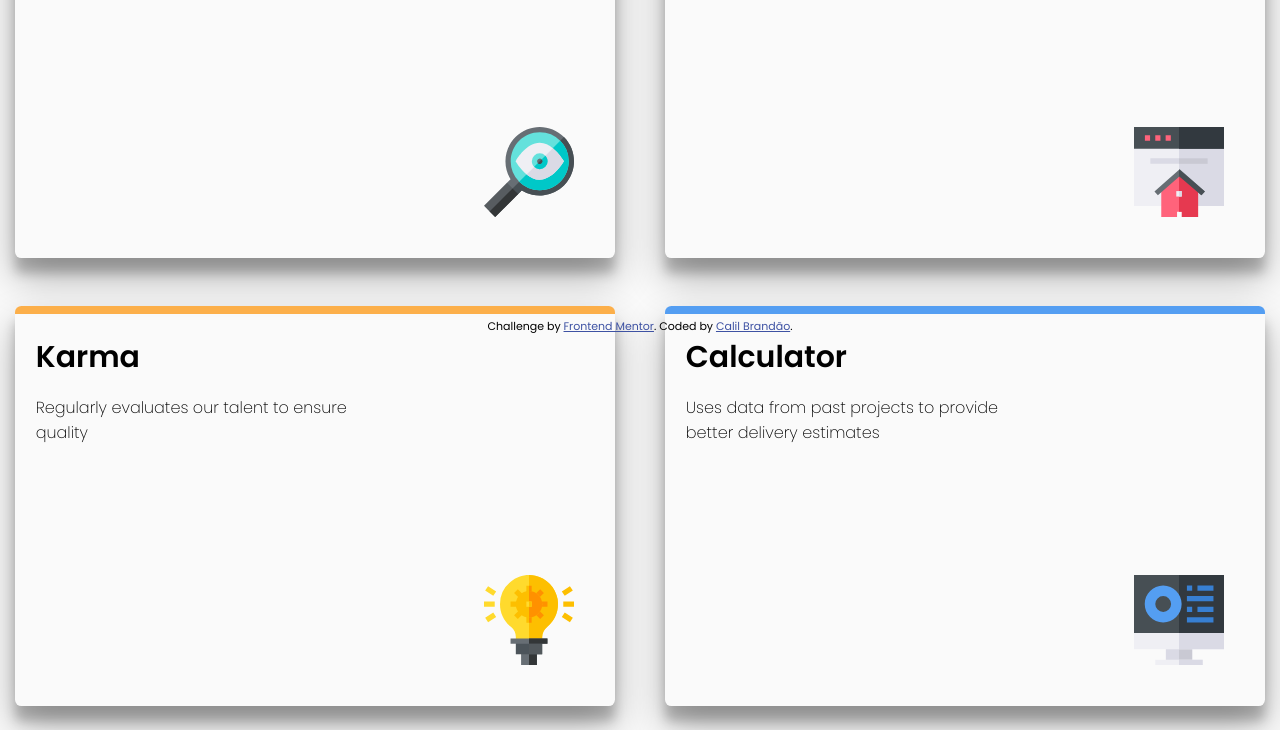
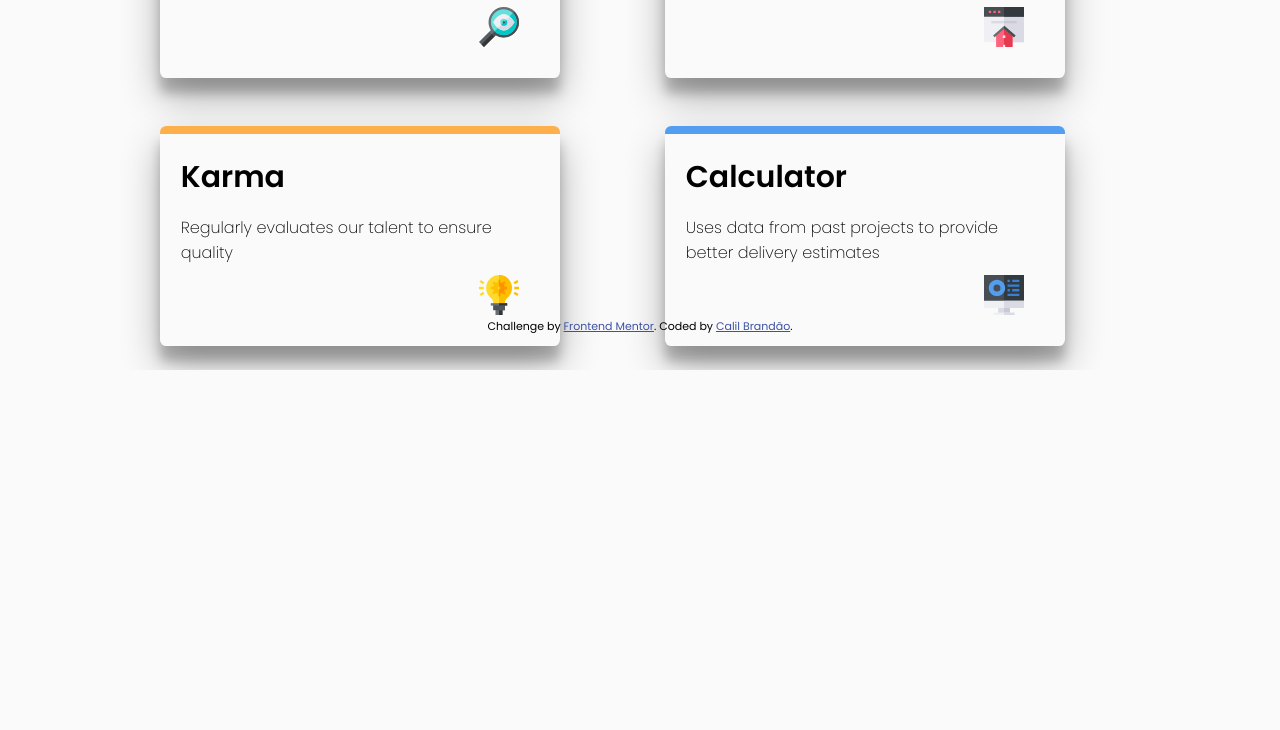
Before and after one commit to CBrandsDev/Four-Card-Feature-Section, a plain HTML site: page index.html in a window 1280 px wide. Shown: the part 582-1312 px from the top of the page. After the commit the page ends 952 px from the top, so only its background shows below. Drawn offline with Linux system fonts and the light colour scheme.

Commit message:
some changes

```diff
--- a/assets/css/style.css
+++ b/assets/css/style.css
@@ -48,8 +48,8 @@ header {
 }
 
 .cards {
-    width: 600px;
-    height: 400px;
+    width: 400px;
+    height: 220px;
     padding: 1.3em;
     display: flex;
     flex-direction: column;
@@ -59,7 +59,7 @@ header {
 }
 
 .cards img {
-    width: 110px;
+    width: 60px;
     padding: 10px;
     margin: 10px;
     align-self: flex-end;
```
